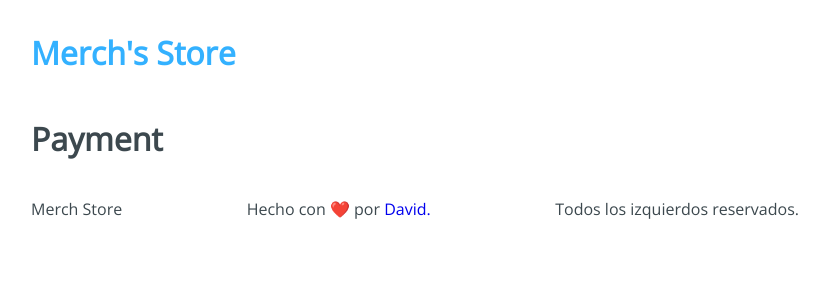
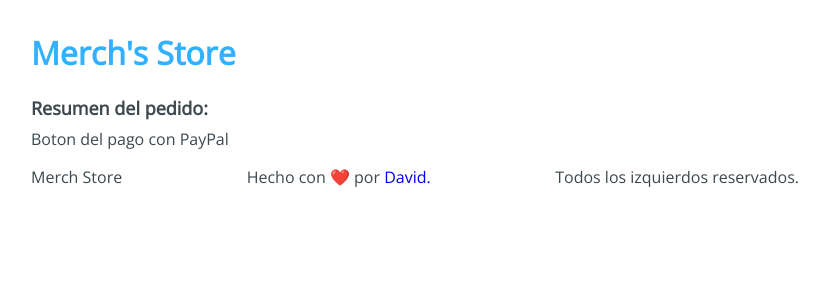
Before and after one commit to ItsDavidHdez/merch-store, a React app: page /checkout/payment in a window 1280 px wide. Shown: the top 300 px of the page, without its empty margins (225-1054 px from the left). Built offline with nearby package versions, Linux system fonts and the light colour scheme.

Commit message:
Payment component created

```diff
--- a/src/components/Payment.jsx
+++ b/src/components/Payment.jsx
@@ -1,10 +1,14 @@
 import React from 'react';
+import '../styles/components/Payment.css';
 
 const Payment = () => {
   return (
-    <>
-      <h1>Payment</h1>
-    </>
+    <div className="Payment">
+      <div className="Payment-content">
+        <h3>Resumen del pedido:</h3>
+        <div className="Payment-button">Boton del pago con PayPal</div>
+      </div>
+    </div>
   );
 };
 
```
